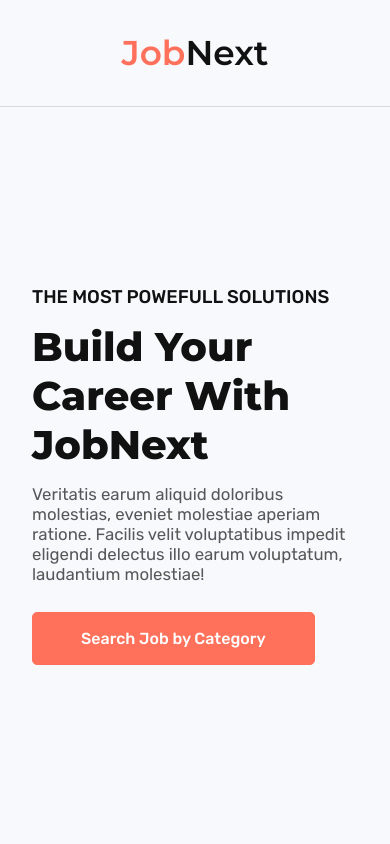
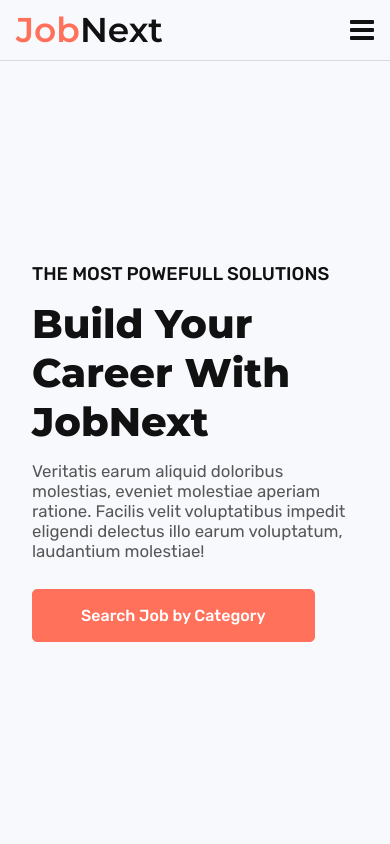
Before and after one commit to sprihozhiy/jobnext-landing, a React (Create React App) app: page / in a window 390 px wide. Shown: the top 844 px of the page. Built offline with nearby package versions, Linux system fonts and the light colour scheme.

Commit message:
added handling click outside mobile menu

```diff
--- a/public/index.html
+++ b/public/index.html
@@ -24,6 +24,7 @@
       work correctly both with client-side routing and a non-root public URL.
       Learn how to configure a non-root public URL by running `npm run build`.
     -->
+    <link rel="stylesheet" href="https://cdnjs.cloudflare.com/ajax/libs/font-awesome/4.6.3/css/font-awesome.min.css">
     <title>React App</title>
   </head>
   <body>
--- a/src/components/JobCategories.js
+++ b/src/components/JobCategories.js
@@ -30,7 +30,7 @@ const Categories = styled.div`
         font-size: 2rem;
         font-weight: 600;
         @media ${breakpoint.device.sm} {
-            font-size: 1.4rem;
+            font-size: 1.5rem;
         }
     }
     div {
--- a/src/components/Navbar.js
+++ b/src/components/Navbar.js
@@ -1,18 +1,18 @@
-import React from 'react';
+import React, { useState, useRef, useEffect } from 'react';
 import styled from 'styled-components';
 import breakpoint from '../helper'
 
 const Navigation = styled.div`
+    position: relative;
     padding: 2rem 10rem;
     border-bottom: 1px solid #D9D9D9;
     color: #111;
     display: flex;
     justify-content: space-between;
     align-items: center;
-    //----------------JUST BEFORE MAKING A RESPONSIVE NAVBAR---------------
     @media ${breakpoint.device.sm} {
-        justify-content: center;
-    }
+      padding: 0;
+  }
 `
 
 const Logo = styled.a`
@@ -23,6 +23,9 @@ const Logo = styled.a`
     span {
         color: #FF715B;
     }
+    @media ${breakpoint.device.sm} {
+      margin: 1rem;
+    }
 `
 
 const Menu = styled.ul`
@@ -31,7 +34,6 @@ const Menu = styled.ul`
     font-family: 'Rubik', sans-serif;
     font-weight: 500;
     font-size: 1.28rem;
-    //----------------JUST BEFORE MAKING A RESPONSIVE NAVBAR---------------
     @media ${breakpoint.device.sm} {
         display: none;
     }
@@ -42,9 +44,49 @@ const Menu = styled.ul`
         text-decoration: none;
         color: #111111;
     }
-    @media (max-width: 468px) {
-        display: none;
+`
+
+const MobileMenuButton = styled.div`
+    display: none;
+    &:hover {
+      cursor: pointer;
     }
+
+    @media ${breakpoint.device.sm} {
+      display: flex;
+      margin: 1rem;
+  }
+`
+
+const MobileMenu = styled.ul`
+      position: absolute;
+      font-family: Rubik, sans-serif;
+      font-size: 1rem;
+      display: flex;
+      flex-direction: column;
+      justify-content: center;
+      background-color: #ccc;
+      list-style: none;
+      li {
+        font-color: #222;
+        padding: 1rem;
+        border-bottom: 1px solid #999;
+        &:last-of-type {
+          border-bottom: none;
+        }
+        &:hover {
+          background-color: #888;
+          cursor: pointer;
+          color: #fff;
+        }
+        a {
+          text-decoration: none;
+          color: inherit;
+        }
+      }
+      width: 100%;
+      padding-left: 0px;
+      top: 75%;
 `
 
 const Button = styled.button`
@@ -60,15 +102,30 @@ const Button = styled.button`
         color: #fff;
         cursor: pointer;
     }
-    //----------------JUST BEFORE MAKING A RESPONSIVE NAVBAR---------------
     @media ${breakpoint.device.sm} {
         display: none;
     }
 `
 
 export default function Navbar() {
+    const [burgerMenu, setBurgerMenu] = useState(false);
+    function burgerToggle(){
+      setBurgerMenu(!burgerMenu);
+    }
+    const container = useRef();
+
+    function handleClickOutside (event){
+      if (container.current && !container.current.contains(event.target)) {
+        setBurgerMenu(false);
+      }
+    };
+
+    useEffect(()=>{
+      document.addEventListener("mousedown", handleClickOutside);
+    },[])
+
     return (
-            <Navigation>
+            <Navigation ref={container}>
                <div>
                  <Logo><span>Job</span>Next</Logo>
                </div>
@@ -95,6 +152,33 @@ export default function Navbar() {
                <div>
                   <Button>Submit Your Resume</Button>
                </div>
+               <MobileMenuButton>
+                  <i className="fa fa-bars fa-2x" onClick={burgerToggle}></i>
+              </MobileMenuButton>
+              {burgerMenu ?
+                      <MobileMenu>
+                      <li>
+                          <a href="/">Home</a>
+                      </li>
+                      <li>
+                          <a href="/">About</a>
+                      </li>
+                      <li>
+                          <a href="/">Services</a>
+                      </li>
+                      <li>
+                          <a href="/">Category</a>
+                      </li>
+                      <li>
+                          <a href="/">Blog</a>
+                      </li>
+                      <li>
+                          <a href="/">Contact</a>
+                      </li>
+                      </MobileMenu>
+                      :
+                      null
+                    }
             </Navigation>
     )
 }
--- a/src/components/Testimonials.js
+++ b/src/components/Testimonials.js
@@ -23,7 +23,7 @@ const TestimTab = styled.div`
         padding: 0 0 3rem 0;
         color: #111;
         @media ${breakpoint.device.sm} {
-            font-size: 1.3rem;
+            font-size: 1.5rem;
         }
     }
     .myCarousel {
--- a/src/index.css
+++ b/src/index.css
@@ -10,6 +10,7 @@ body {
   -webkit-font-smoothing: antialiased;
   -moz-osx-font-smoothing: grayscale;
   font-size: 14px;
+  box-sizing: border-box;
 }
 
 code {
```
Also changed, not shown: src/assets/nav/menu.svg (added), src/assets/nav/x.svg (added), src/components/Header.js (line endings or trailing spaces).
